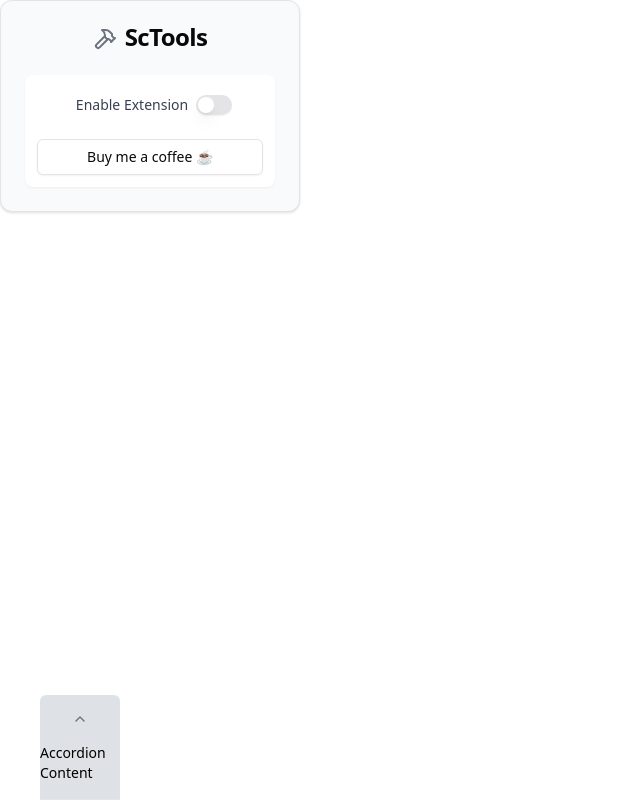
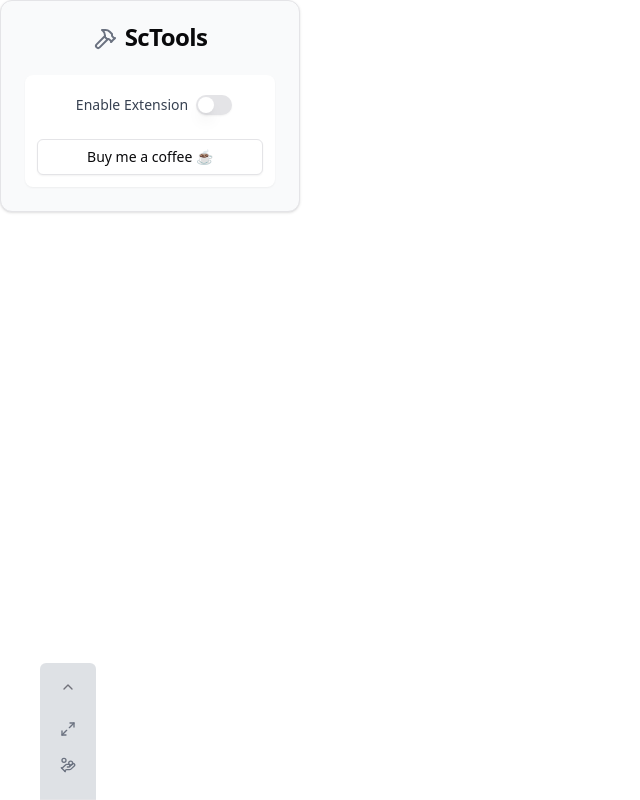
Before and after one commit to webmodelcode/sctools, a React (Vite) app: page / in a window 1280 px wide. Both pictures are taken after a click on the button 80 px from the left and 775 px from the top of the page. Shown: the whole page, without its empty margins (0-640 px from the left). Built offline with nearby package versions, Linux system fonts and the light colour scheme; no server answers.

Commit message:
Add MenuButton component and integrate it into ContentMenu with tooltip support

```diff
--- a/src/components/ContentMenu/ContentMenu.tsx
+++ b/src/components/ContentMenu/ContentMenu.tsx
@@ -4,14 +4,32 @@ import {
   AccordionItem,
   AccordionTrigger,
 } from "@/components/ui/accordion";
+import { MenuButton } from "..";
+import { Maximize2, HandCoins } from "lucide-react";
+import { GLOBAL_STINGS } from "@/config";
 
 export const ContentMenu = () => {
   return (
-    <div className="sct-max-w-20 sct-min-w-20 sct-fixed sct-bottom-0 sct-left-10 sct-bg-gray-300/70 sct-z-[9999] sct-text-black sct-rounded-t-md">
+    <div className="sct-max-w-20 sct-min-w-14 sct-fixed sct-bottom-0 sct-left-10 sct-bg-gray-300/70 sct-z-[9999] sct-text-black sct-rounded-t-md">
       <Accordion type="single" collapsible role="accordion">
         <AccordionItem value="item-1">
-          <AccordionTrigger className="sct-justify-around sct-py-1.5 [&>svg]:sct-text-red" />
-          <AccordionContent>Accordion Content</AccordionContent>
+          <AccordionTrigger className="sct-justify-around sct-py-1 [&>svg]:sct-text-red" />
+          <AccordionContent className="sct-text-sm sct-text-gray-500">
+            <MenuButton
+              ButtonIcon={<Maximize2 />}
+              title="Maximize"
+              onClick={() => {
+                console.log("Maximizado");
+              }}
+            />
+            <MenuButton
+              ButtonIcon={<HandCoins />}
+              title="Support The Project"
+              onClick={() => {
+                window.open(GLOBAL_STINGS.DONATION_URL, "_blank", "noopener");
+              }}
+            />
+          </AccordionContent>
         </AccordionItem>
       </Accordion>
     </div>
--- /dev/null
+++ b/src/components/MenuButton/MenuButton.tsx
@@ -0,0 +1,52 @@
+import { ReactElement, useState } from "react";
+import { Button } from "../ui/button";
+import {
+  Tooltip,
+  TooltipContent,
+  TooltipProvider,
+  TooltipTrigger,
+} from "../ui/tooltip";
+import { cn } from "@/lib/utils";
+
+interface Props {
+  ButtonIcon: ReactElement;
+  title: string;
+  onClick: () => void;
+}
+
+const variants = {
+  active: "outline",
+  noActive: "ghost",
+};
+
+export const MenuButton = (props: Props) => {
+  const [isActive, setIsActive] = useState(false);
+  const { ButtonIcon, title, onClick } = props;
+  return (
+    <div>
+      <TooltipProvider>
+        <Tooltip>
+          <TooltipTrigger asChild>
+            <Button
+              role="menuButton"
+              className={cn(
+                "sct-rounded-none sct-w-full",
+                isActive ? variants.active : variants.noActive
+              )}
+              variant={isActive ? "outline" : "ghost"}
+              onClick={() => {
+                setIsActive(!isActive);
+                onClick();
+              }}
+            >
+              {ButtonIcon}
+            </Button>
+          </TooltipTrigger>
+          <TooltipContent className="sct-z-[10000]">
+            <p>{title}</p>
+          </TooltipContent>
+        </Tooltip>
+      </TooltipProvider>
+    </div>
+  );
+};
--- a/src/components/index.ts
+++ b/src/components/index.ts
@@ -1,2 +1,3 @@
-export { Popup } from "./Popup/Popup"
-export { ContentMenu } from "./ContentMenu/ContentMenu"
+export { Popup } from "./Popup/Popup";
+export { ContentMenu } from "./ContentMenu/ContentMenu";
+export { MenuButton } from "./MenuButton/MenuButton";
--- /dev/null
+++ b/src/components/ui/tooltip.tsx
@@ -0,0 +1,30 @@
+import * as React from "react"
+import * as TooltipPrimitive from "@radix-ui/react-tooltip"
+
+import { cn } from "@/lib/utils"
+
+const TooltipProvider = TooltipPrimitive.Provider
+
+const Tooltip = TooltipPrimitive.Root
+
+const TooltipTrigger = TooltipPrimitive.Trigger
+
+const TooltipContent = React.forwardRef<
+  React.ElementRef<typeof TooltipPrimitive.Content>,
+  React.ComponentPropsWithoutRef<typeof TooltipPrimitive.Content>
+>(({ className, sideOffset = 4, ...props }, ref) => (
+  <TooltipPrimitive.Portal>
+    <TooltipPrimitive.Content
+      ref={ref}
+      sideOffset={sideOffset}
+      className={cn(
+        "sct-z-50 sct-overflow-hidden sct-rounded-md sct-bg-primary sct-px-3 sct-py-1.5 sct-text-xs sct-text-primary-foreground sct-animate-in sct-fade-in-0 sct-zoom-in-95 data-[state=closed]:sct-animate-out data-[state=closed]:sct-fade-out-0 data-[state=closed]:sct-zoom-out-95 data-[side=bottom]:sct-slide-in-from-top-2 data-[side=left]:sct-slide-in-from-right-2 data-[side=right]:sct-slide-in-from-left-2 data-[side=top]:sct-slide-in-from-bottom-2",
+        className
+      )}
+      {...props}
+    />
+  </TooltipPrimitive.Portal>
+))
+TooltipContent.displayName = TooltipPrimitive.Content.displayName
+
+export { Tooltip, TooltipTrigger, TooltipContent, TooltipProvider }
```
Also changed, not shown: 1 other file (tests, documents, lock files or other folders).
